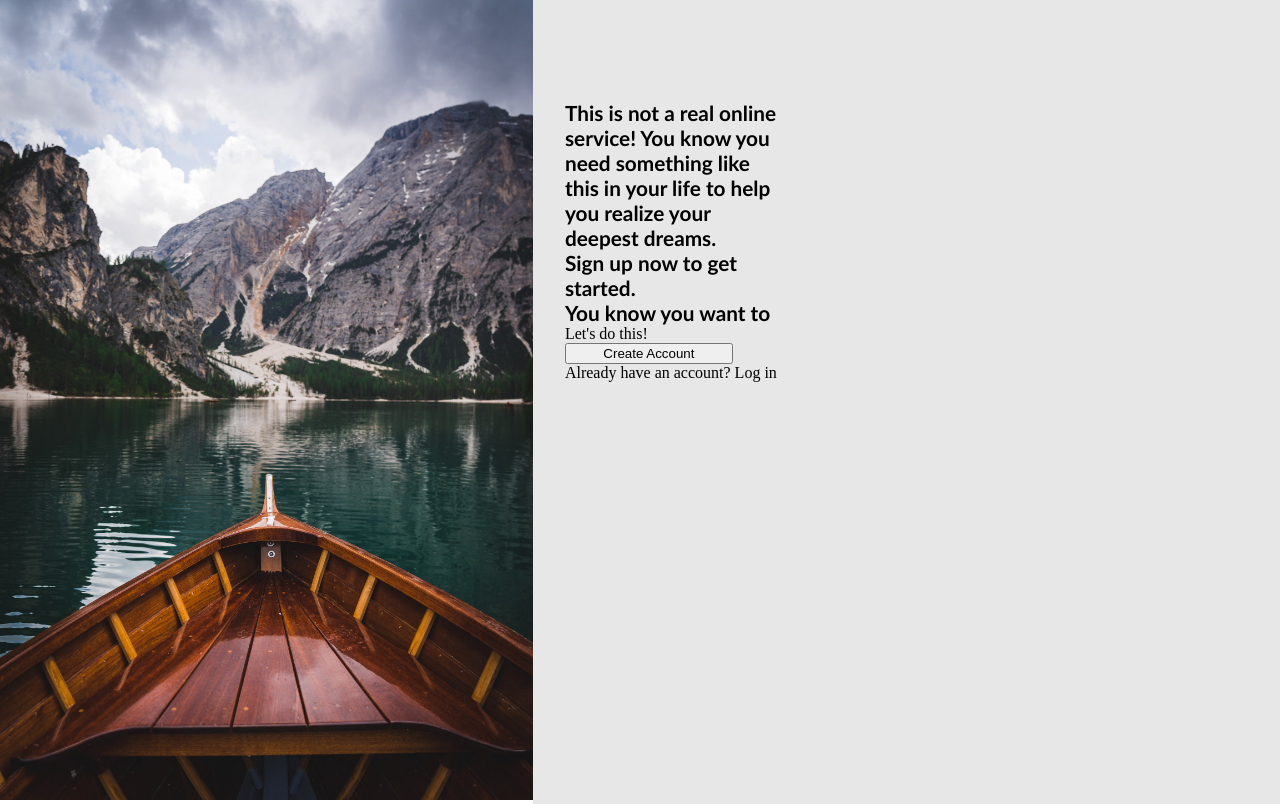
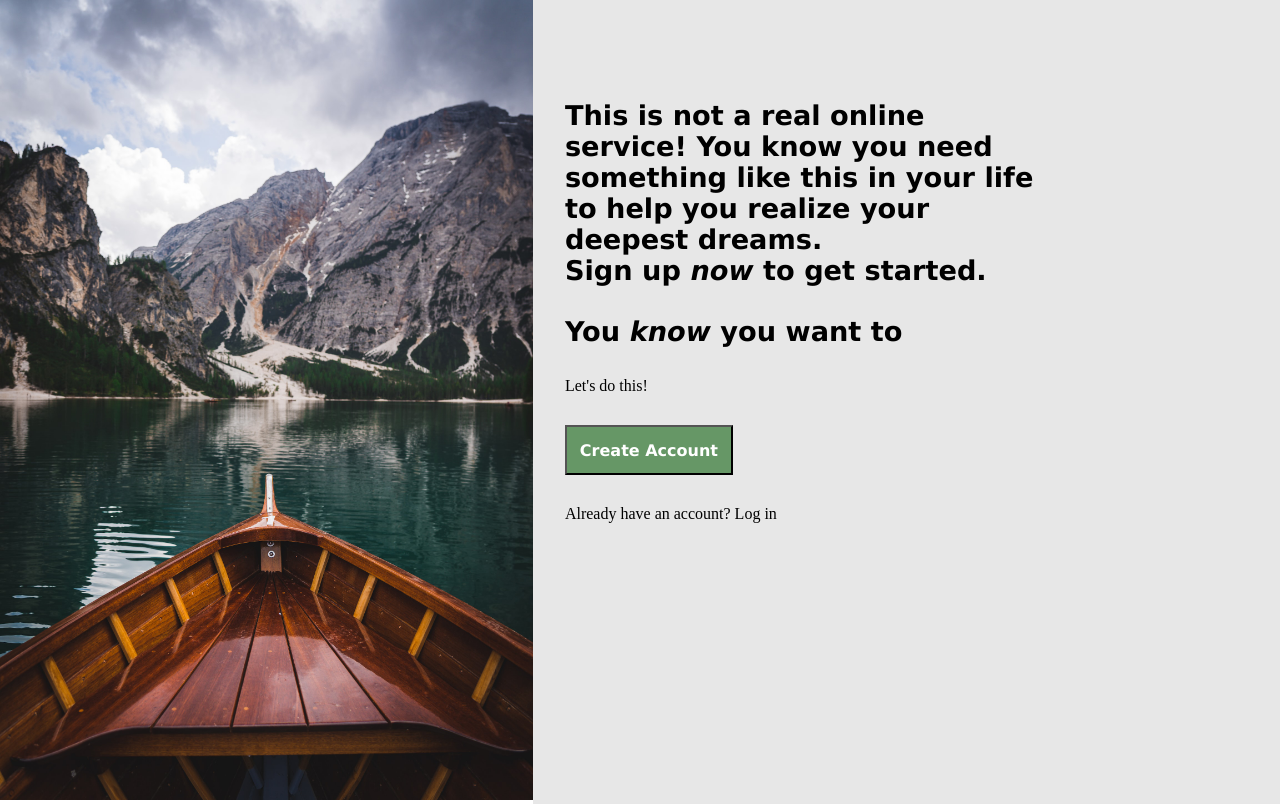
Before and after one commit to LisandroCausa/sign-up-form, a plain HTML site: page index.html in a window 1280 px wide. Drawn offline with Linux system fonts and the light colour scheme.

Commit message:
Make a few text changes

```diff
--- a/index.html
+++ b/index.html
@@ -13,9 +13,8 @@
 	</div>
 	<div id="main-section">
 		<p class="text">This is not a real online service! You know you need something like this in your life to help you realize your deepest dreams.</p>
-		<p class="text">Sign up now to get started.</p>
-
-		<p class="text">You know you want to</p>
+		<p class="text">Sign up <em>now</em> to get started.</p>
+		<p class="text">You <em>know</em> you want to</p>
 		<div id="form-section">
 			<p>Let's do this!</p>
 		</div>
--- a/style.css
+++ b/style.css
@@ -1,6 +1,11 @@
+:root{
+	--main-font-family: Verdana, Geneva, Tahoma, sans-serif;
+}
+
 * {
 	margin: 0;
 }
+
 body {
 	display: flex;
 }
@@ -10,27 +15,39 @@ img {
 }
 
 .text {
-	font-family: 'Gill Sans', 'Gill Sans MT', Calibri, 'Trebuchet MS', sans-serif;
+	font-family: var(--main-font-family);
 	font-weight: 900;
-	font-size: 1.3rem;
+	font-size: 1.7rem;
 }
 
 #main-section {
+	--main-gap: 30px;
 	display: flex;
 	flex-direction: column;
 	background-color: rgb(231, 231, 231);
 	width: 100%;
+	gap: var(--main-gap);
 }
 
 #main-section > * {
 	margin-left: calc(6px + 2vw);
-	margin-right: 500px;
+	margin-right: calc(20px + 16vw);
 }
 
 #main-section > :first-child {
 	margin-top: 100px;
 }
 
+#main-section > :nth-child(2) {
+	margin-top: calc(-1 * var(--main-gap));
+}
+
 #main-section > button {
 	width: calc(40px + 10vw);
+	height: 50px;
+	background-color: rgb(102, 151, 102);
+	color: white;
+	font-family: var(--main-font-family);
+	font-size: 1rem;
+	font-weight: 900;
 }
```
